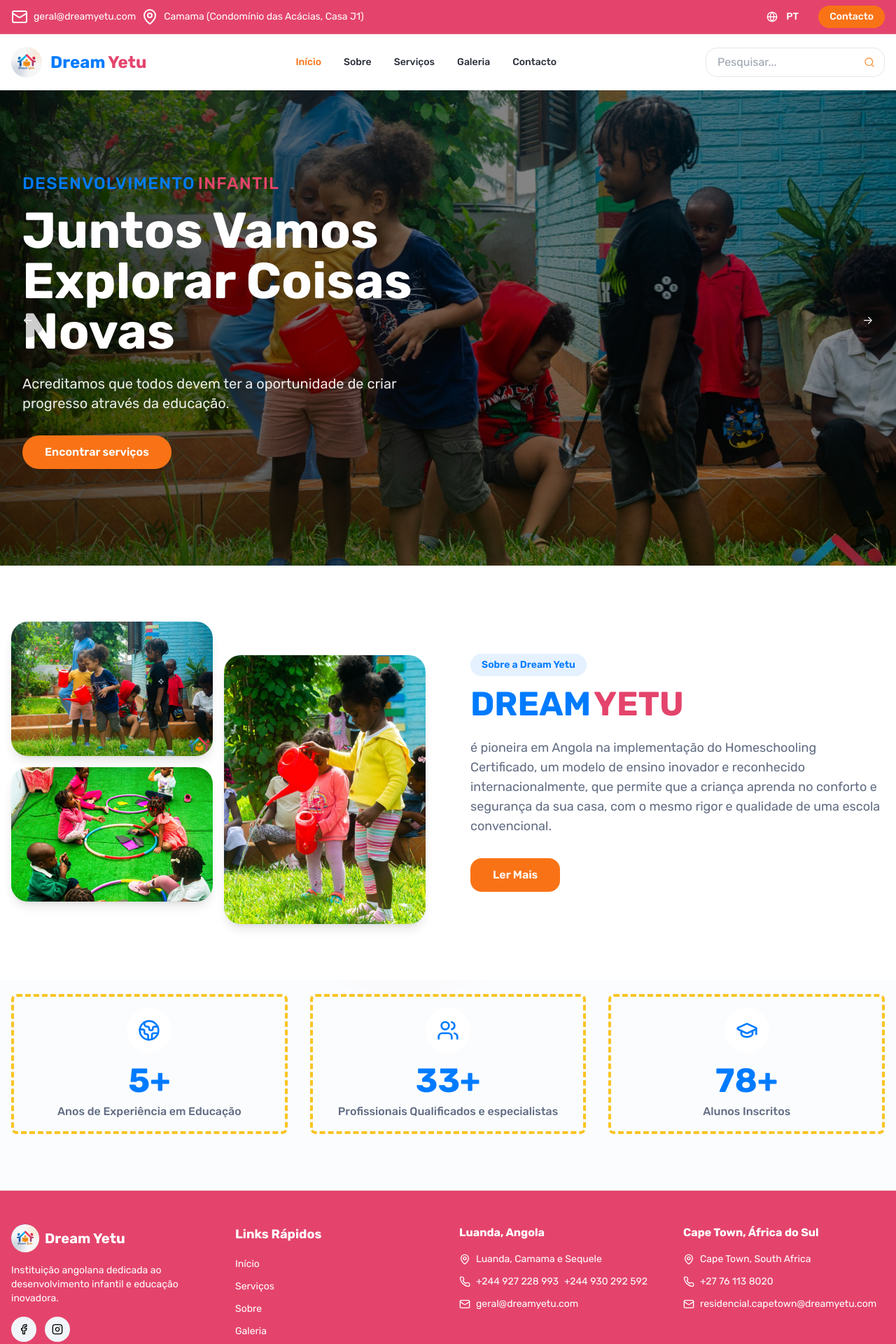
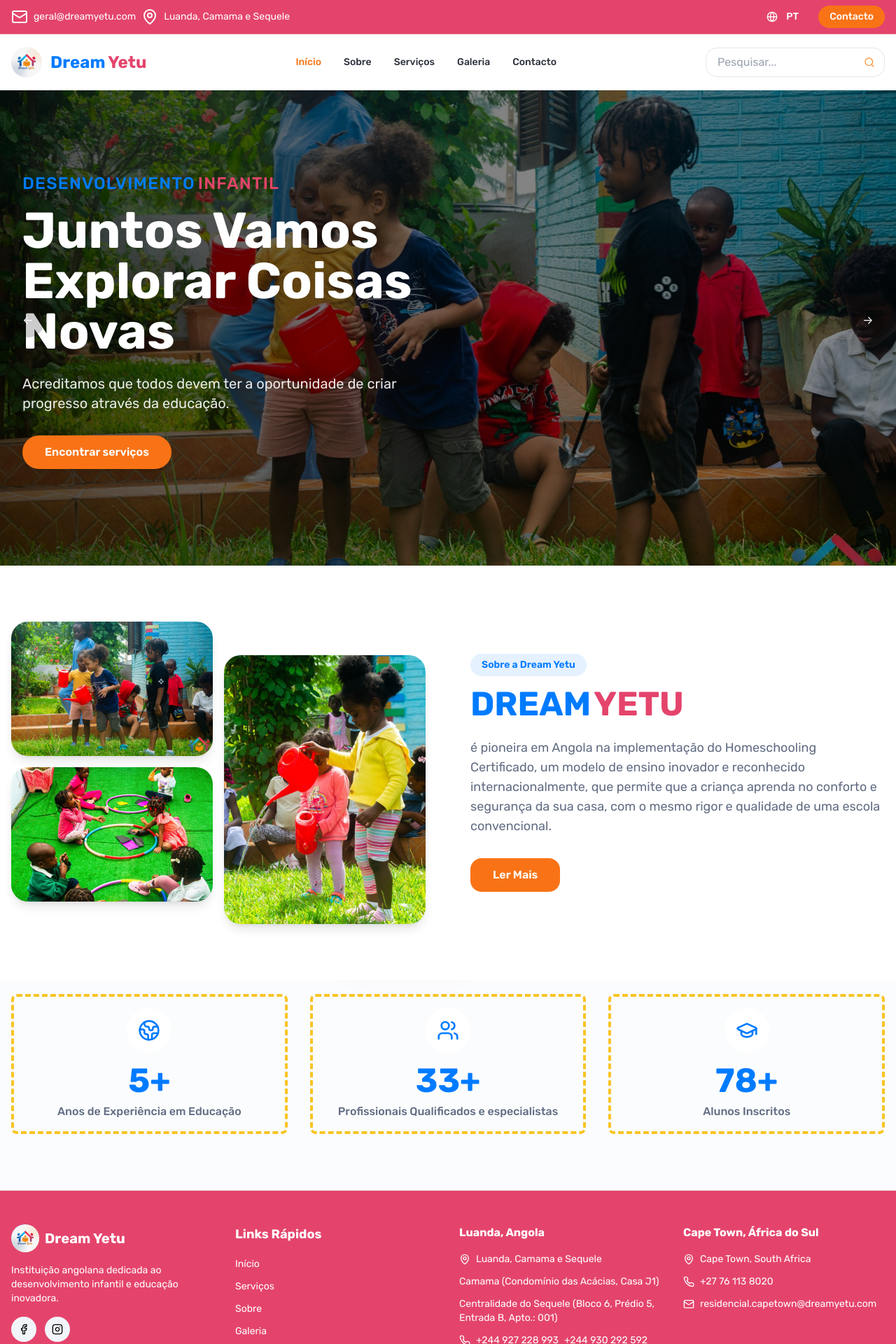
Before and after one commit to sandropanda21/dreamyetu, a React (Vite) app: page / in a window 1280 px wide. Shown: the top 1920 px of the page at 70% size. Built offline with nearby package versions, Linux system fonts and the light colour scheme; the HTML template or start-up script is replaced by a standard one.

Commit message:
finally 2

```diff
--- a/src/components/Footer.tsx
+++ b/src/components/Footer.tsx
@@ -73,13 +73,15 @@ const Footer = () => {
                 <MapPin className="w-4 h-4 mt-0.5 text-white flex-shrink-0" />
                 <span>Luanda,  Camama e Sequele</span>
               </li>
-
-
+              <li className="flex items-start space-x-2 text-sm text-white">
+                <span>Camama (Condomínio das Acácias, Casa J1)</span>
+              </li>
+              <li className="flex items-start space-x-2 text-sm text-white">
+                <span>Centralidade do Sequele (Bloco 6, Prédio 5, Entrada B, Apto.: 001)</span>
+              </li>
               <li className="flex items-center space-x-2 text-sm text-white">
                 <Phone className="w-4 h-4 text-white flex-shrink-0" />
-                <span>+244 927 228 993
-                  </span>  <br />
-
+                <span>+244 927 228 993</span>
                 <span>+244 930 292 592</span>
               </li>
               <li className="flex items-center space-x-2 text-sm text-white">
--- a/src/components/Navbar.tsx
+++ b/src/components/Navbar.tsx
@@ -36,7 +36,7 @@ const Navbar = () => {
               <Mail className="h-3 w-3 sm:h-6 sm:w-6" />
               <span className="text-[.625rem] sm:text-[.875rem]">geral@dreamyetu.com</span>
               <MapPin className="h-3 w-3 sm:h-6 sm:w-6" />
-              <span className="text-[.625rem] sm:text-[.875rem]">Camama (Condomínio das Acácias, Casa J1)</span>
+              <span className="text-[.625rem] sm:text-[.875rem]">Luanda, Camama e Sequele</span>
             </div>
             <div className="flex items-center gap-3">
               <Button
```
